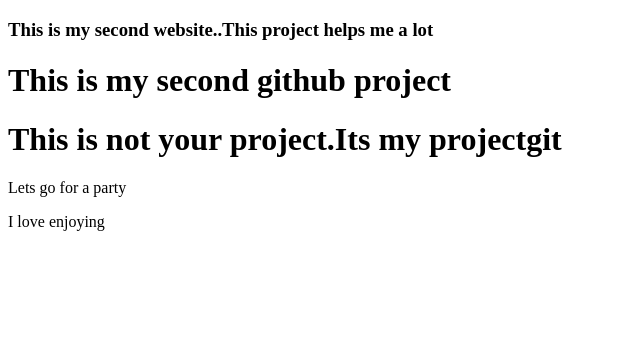
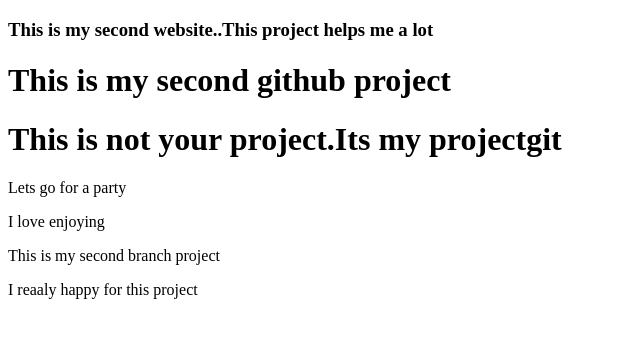
Before and after one commit to Jannatferdous57/my-second-website, a plain HTML site: page index.html in a window 1280 px wide. Shown: the whole page, without its empty margins (0-640 px from the left). Drawn offline with Linux system fonts and the light colour scheme.

Commit message:
added my new code

```diff
--- a/index.html
+++ b/index.html
@@ -11,6 +11,8 @@
     <h1>This is not your project.Its my projectgit</h1>
     <p>Lets go for a party</p>
     <p>I love enjoying</p>
+    <p>This is my second branch project</p>
+    <p>I reaaly happy for this project</p>
     <img src="Flag.png" alt="">
 </body>
 </html>
```
